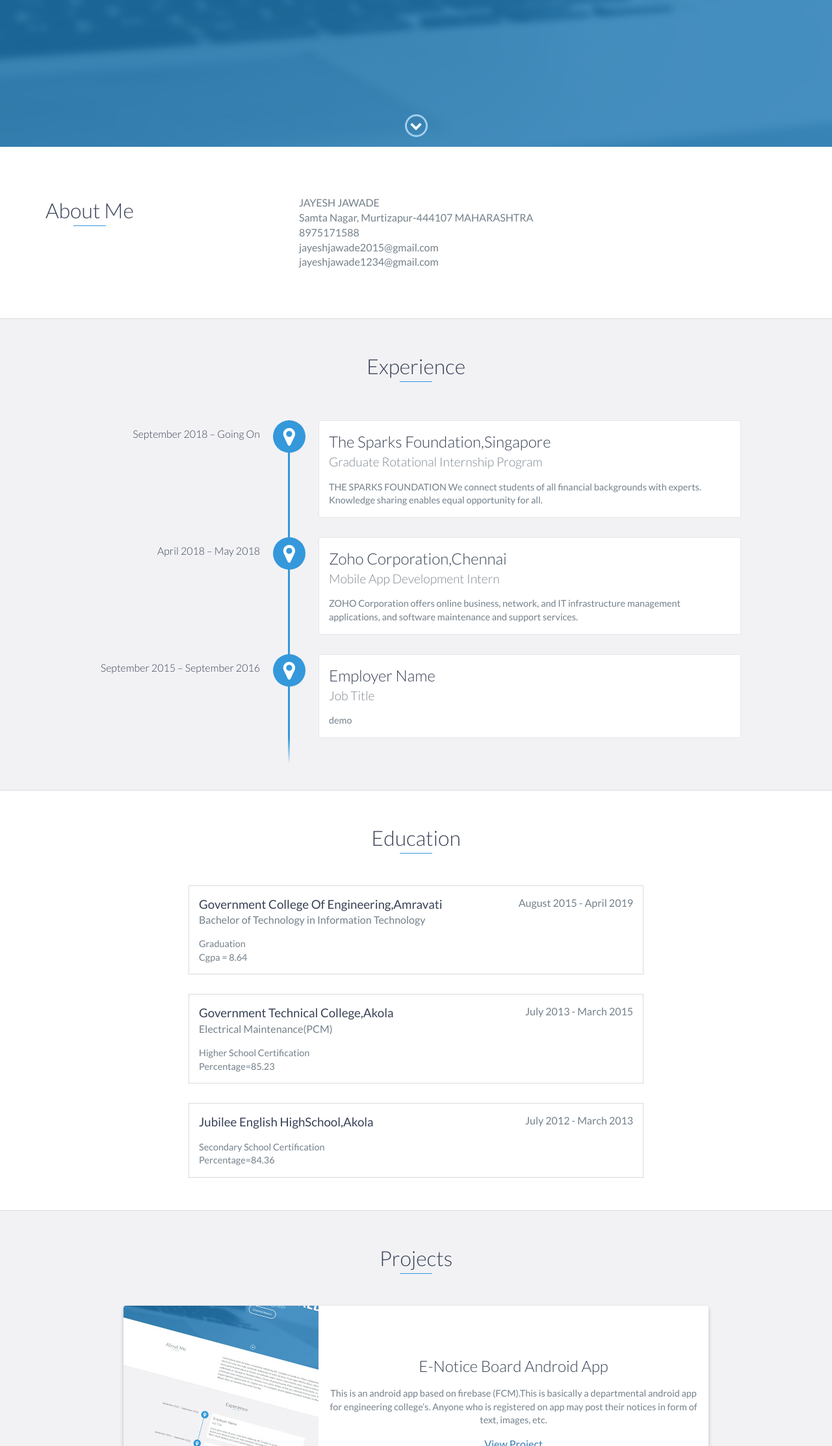
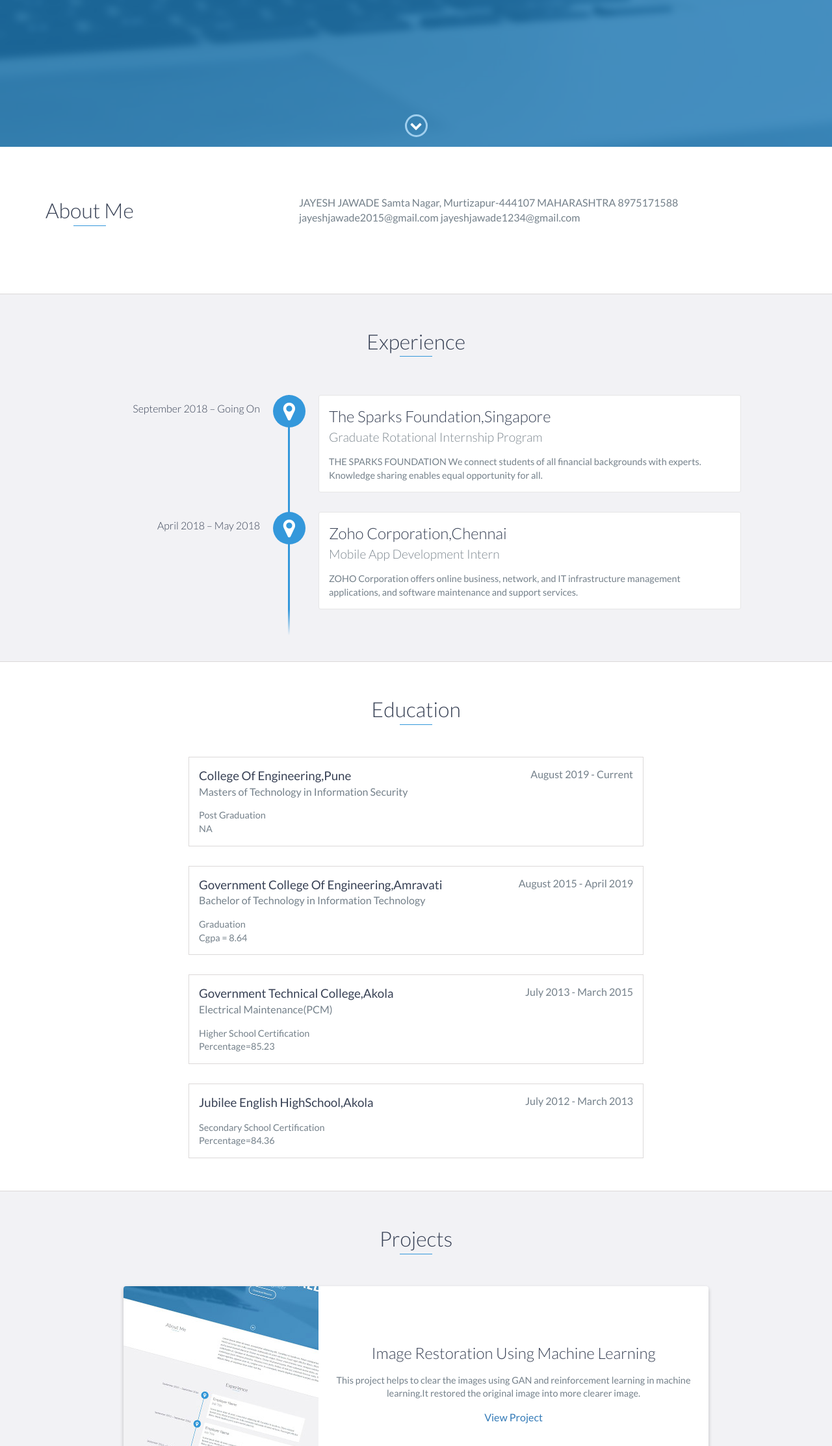
Before and after one commit to jayeshjawade/jayeshjawade.github.io, a website: page index.html in a window 1280 px wide. Shown: the part 574-2800 px from the top of the page at 65% size. Drawn offline with nearby package versions, Linux system fonts and the light colour scheme.

Commit message:
Update index.html

```diff
--- a/index.html
+++ b/index.html
@@ -52,7 +52,7 @@
             <h1>V</h1>
             <h1>Jawade</h1>
             <h2>Student</h2>
-            <a href="https://drive.google.com/open?id=1NXjXyEtvXXgdYDeA-9ENkCYK5S07GAUe" class="btn-rounded-white">Download Resume</a>
+            <a href="https://drive.google.com/open?id=1J-zawFDqWIAXVyfuU8_ddfAPvCG5pcbx" class="btn-rounded-white">Download Resume</a>
         </div>
         <!-- End #lead-content -->
 
@@ -75,23 +75,14 @@
                 </div>
                 <div class="col-md-8">
                     <p>
-
-
                         JAYESH JAWADE
-                     </p>
-                      <p>
                         Samta Nagar,
                         Murtizapur-444107
                         MAHARASHTRA
-                     </p>
-                      <p>
                         8975171588
-                         </p>
-                          <p>
                         jayeshjawade2015@gmail.com
-                         </p>
-                          <p>
                         jayeshjawade1234@gmail.com
+
                     </p>
                 </div>
             </div>
@@ -119,19 +110,24 @@
                 </p>
             </div>
 
-            <div data-date="September 2015 – September 2016">
-                <h3>Employer Name</h3>
-                <h4>Job Title</h4>
-                <p>
-                    demo
-                </p>
-            </div>
         </div>
     </div>
     <!-- End #experience -->
 
     <div id="education">
         <h2 class="heading">Education</h2>
+        <div class="education-block">
+            <h3>College Of Engineering,Pune</h3>
+            <span class="education-date">August 2019 - Current </span>
+            <h4>Masters of Technology in Information Security</h4>
+            <p>
+                Post Graduation
+            </p>
+             <p>
+                NA
+            </p>
+        </div>
+
         <div class="education-block">
             <h3>Government College Of Engineering,Amravati</h3>
             <span class="education-date">August 2015 - April 2019</span>
@@ -149,17 +145,6 @@
             <h3>Government Technical College,Akola</h3>
             <span class="education-date">July 2013 - March 2015</span>
             <h4>Electrical Maintenance(PCM)</h4>
-           <!-- <ul>
-                <li>
-                    Lorem ipsum dolor sit amet, consectetur adipiscing elit.
-                </li>
-                <li>
-                    Lorem ipsum dolor sit amet, consectetur adipiscing elit.
-                </li>
-                <li>
-                    Lorem ipsum dolor sit amet, consectetur adipiscing elit.
-                </li>
-            </ul>-->
              <p>
                Higher School Certification
             </p>
@@ -188,6 +173,23 @@
         <h2 class="heading">Projects</h2>
         <div class="container">
             <div class="row">
+
+                 <div class="project shadow-large">
+                    <div class="project-image">
+                        <img src="images/project.jpg" />
+                    </div>
+                    <!-- End .project-image -->
+                    <div class="project-info">
+                        <h3>Image Restoration Using Machine Learning</h3>
+                        <p>
+                           This project helps to clear the images using GAN and reinforcement learning in machine learning.It restored the original image into more clearer image.
+                        </p>
+                        <a href="https://github.com/jayeshjawade/Image-Restoration">View Project</a>
+                    </div>
+                    <!-- End .project-info -->
+                </div>
+                <!-- End .project -->
+
                 <div class="project shadow-large">
                     <div class="project-image">
                         <img src="images/project.jpg" />
@@ -221,6 +223,7 @@
                     <!-- End .project-info -->
                 </div>
                 <!-- End .project -->
+
             </div>
         </div>
     </div>
@@ -229,12 +232,16 @@
     <div id="skills">
         <h2 class="heading">Skills</h2>
         <ul>
-            <li>Core Java</li>
             <li>C</li>
             <li>C++</li>
+            <li>Core Java</li>
+            <li>Python</li>
             <li>HTML</li>
+            <li>CSS</li>
             <li>Android Development</li>
             <li>Firebase</li>
+            <li>Web Development</li>
+            <li>Machine Learning</li>
         </ul>
     </div>
     <!-- End #skills -->
@@ -258,7 +265,7 @@
             <div class="row">
                 <div class="col-sm-5 copyright">
                     <p>
-                        Copyright &copy; 2018 JJ
+                        Copyright &copy; 2019 JJ
                     </p>
                 </div>
                 <div class="col-sm-2 top">
@@ -280,20 +287,11 @@
                         <li>
                             <a href="https://www.facebook.com/jayesh.jawade.02" target="_blank"><i class="fa fa-facebook" aria-hidden="true"></i></a>
                         </li>
-                         <li>
-                            <a href="https://www.instagram.com/jayeshjawade_4ever/" target="_blank"><i class="fa fa-instagram" aria-hidden="true"></i></a>
-                        </li>
                         <li>
                             <a href="https://twitter.com/" target="_blank"><i class="fa fa-twitter" aria-hidden="true"></i></a>
                         </li>
                         <li>
                             <a href="https://plus.google.com/111636739704537457391" target="_blank"><i class="fa fa-google-plus" aria-hidden="true"></i></a>
-                        </li>
-                         <li>
-                            <a href="https://jayeshhq.slack.com/messages/CCZHMNW3D/team/UCZLQ7ALS/" target="_blank"><i class="fa fa-slack" aria-hidden="true"></i></a>
-                        </li>
-                        <li>
-                            <a href="https://drive.google.com/open?id=1SL6jhtMzRaMvhiJ8loeunJlQu_CTZut" ntarget="_blank"><i class="fa fa-info-circle" aria-hidden="true"></i></a>
                         </li>
                     </ul>
                 </div>
```
